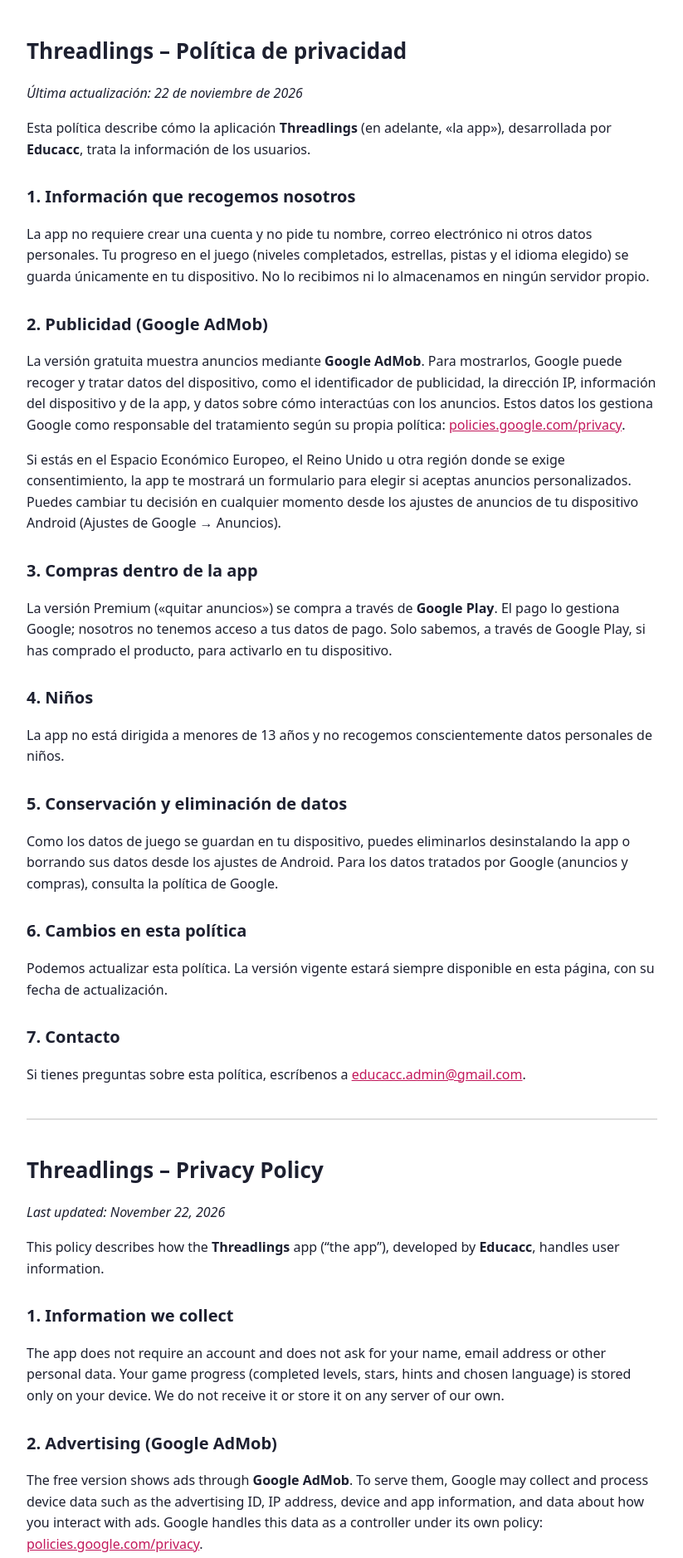
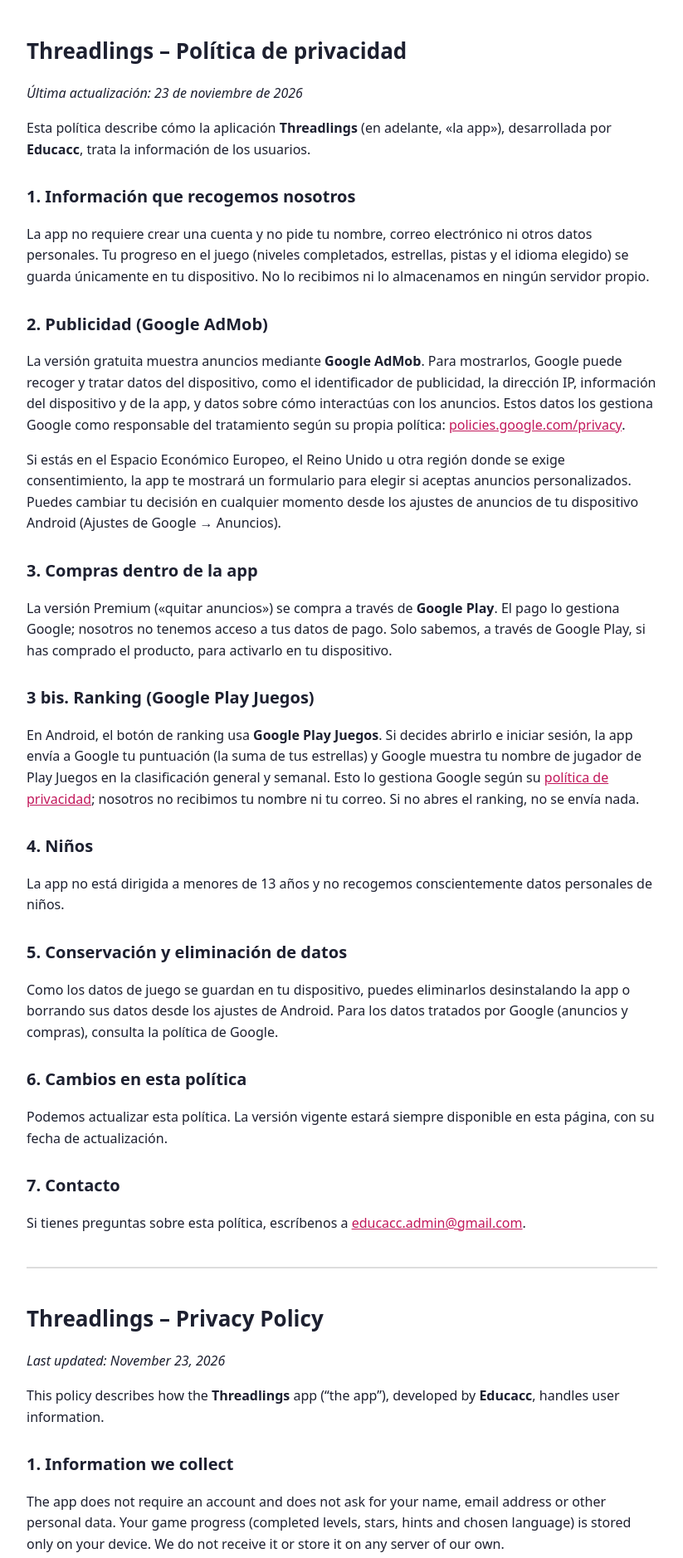
Before and after one commit to a-calle/threadlings, a website: page docs/index.html in a window 1280 px wide. Shown: the top 1878 px of the page at 83% size, without its empty margins (228-1051 px from the left). Drawn offline with Linux system fonts and the light colour scheme.

Commit message:
Privacy policy: Google Play Games leaderboard
Co-Authored-By: Claude Sonnet 5.5 <noreply@anthropic.com>
Claude-Session: https://claude.ai/code/session_01G79nbE6AeautgyyNAvMV6P

```diff
--- a/docs/index.html
+++ b/docs/index.html
@@ -14,7 +14,7 @@
 <body>
 
 <h1>Threadlings – Política de privacidad</h1>
-<p><em>Última actualización: 22 de noviembre de 2026</em></p>
+<p><em>Última actualización: 23 de noviembre de 2026</em></p>
 <p>Esta política describe cómo la aplicación <strong>Threadlings</strong> (en adelante, «la app»), desarrollada por <strong>Educacc</strong>, trata la información de los usuarios.</p>
 
 <h2>1. Información que recogemos nosotros</h2>
@@ -26,6 +26,9 @@
 
 <h2>3. Compras dentro de la app</h2>
 <p>La versión Premium («quitar anuncios») se compra a través de <strong>Google Play</strong>. El pago lo gestiona Google; nosotros no tenemos acceso a tus datos de pago. Solo sabemos, a través de Google Play, si has comprado el producto, para activarlo en tu dispositivo.</p>
+
+<h2>3 bis. Ranking (Google Play Juegos)</h2>
+<p>En Android, el botón de ranking usa <strong>Google Play Juegos</strong>. Si decides abrirlo e iniciar sesión, la app envía a Google tu puntuación (la suma de tus estrellas) y Google muestra tu nombre de jugador de Play Juegos en la clasificación general y semanal. Esto lo gestiona Google según su <a href="https://policies.google.com/privacy">política de privacidad</a>; nosotros no recibimos tu nombre ni tu correo. Si no abres el ranking, no se envía nada.</p>
 
 <h2>4. Niños</h2>
 <p>La app no está dirigida a menores de 13 años y no recogemos conscientemente datos personales de niños.</p>
@@ -42,7 +45,7 @@
 <hr>
 
 <h1>Threadlings – Privacy Policy</h1>
-<p><em>Last updated: November 22, 2026</em></p>
+<p><em>Last updated: November 23, 2026</em></p>
 <p>This policy describes how the <strong>Threadlings</strong> app (“the app”), developed by <strong>Educacc</strong>, handles user information.</p>
 
 <h2>1. Information we collect</h2>
@@ -54,6 +57,9 @@
 
 <h2>3. In-app purchases</h2>
 <p>The Premium version (“remove ads”) is purchased through <strong>Google Play</strong>. Google handles the payment; we have no access to your payment details. We only learn, through Google Play, whether you have bought the product so we can unlock it on your device.</p>
+
+<h2>3 bis. Leaderboard (Google Play Games)</h2>
+<p>On Android, the leaderboard button uses <strong>Google Play Games</strong>. If you choose to open it and sign in, the app sends your score (the total of your stars) to Google, and Google shows your Play Games player name on the all-time and weekly rankings. This is handled by Google under its <a href="https://policies.google.com/privacy">privacy policy</a>; we do not receive your name or email. If you do not open the leaderboard, nothing is sent.</p>
 
 <h2>4. Children</h2>
 <p>The app is not directed at children under 13 and we do not knowingly collect personal data from children.</p>
```
